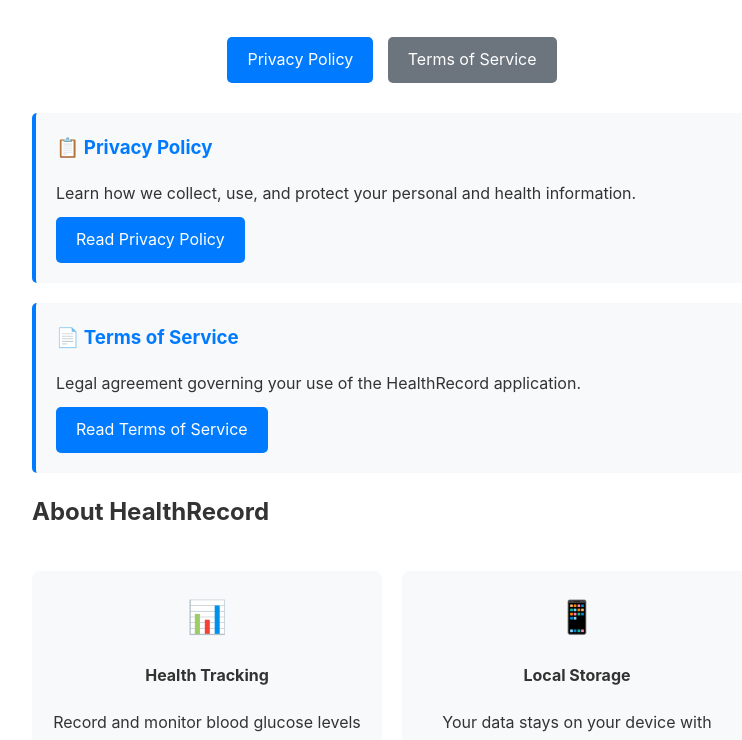
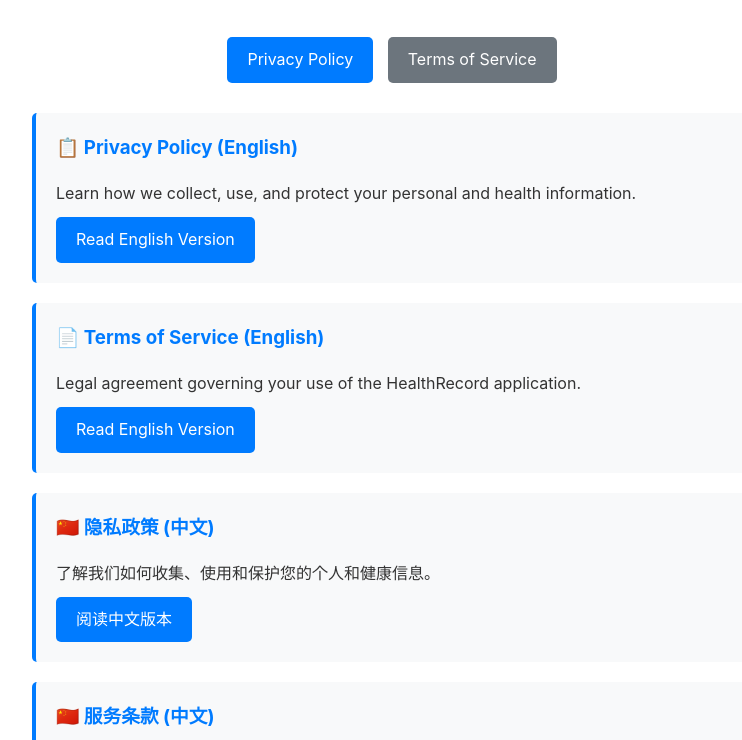
Before and after one commit to focusstar/WebPage, a plain HTML site: page index.html in a window 1280 px wide. Shown: the part 177-917 px from the top of the page, without its empty margins (248-990 px from the left). Drawn offline with Linux system fonts and the light colour scheme.

Commit message:
Add Chinese versions of privacy policy and terms of service, add HealthRecord suffix to all links

```diff
--- a/index.html
+++ b/index.html
@@ -95,20 +95,32 @@
         <p class="subtitle">Privacy Policy & Terms of Service</p>
 
         <div style="text-align: center; margin: 30px 0;">
-            <a href="privacy-policy" class="btn">Privacy Policy</a>
-            <a href="terms-of-service" class="btn btn-secondary" style="margin-left: 10px;">Terms of Service</a>
+            <a href="privacy-policy-HealthRecord" class="btn">Privacy Policy</a>
+            <a href="terms-of-service-HealthRecord" class="btn btn-secondary" style="margin-left: 10px;">Terms of Service</a>
         </div>
 
         <div class="document-card">
-            <h3 class="document-title">📋 Privacy Policy</h3>
+            <h3 class="document-title">📋 Privacy Policy (English)</h3>
             <p class="document-description">Learn how we collect, use, and protect your personal and health information.</p>
-            <a href="privacy-policy" class="btn">Read Privacy Policy</a>
+            <a href="privacy-policy-HealthRecord" class="btn">Read English Version</a>
         </div>
 
         <div class="document-card">
-            <h3 class="document-title">📄 Terms of Service</h3>
+            <h3 class="document-title">📄 Terms of Service (English)</h3>
             <p class="document-description">Legal agreement governing your use of the HealthRecord application.</p>
-            <a href="terms-of-service" class="btn">Read Terms of Service</a>
+            <a href="terms-of-service-HealthRecord" class="btn">Read English Version</a>
+        </div>
+
+        <div class="document-card">
+            <h3 class="document-title">🇨🇳 隐私政策 (中文)</h3>
+            <p class="document-description">了解我们如何收集、使用和保护您的个人和健康信息。</p>
+            <a href="privacy-policy-zh-HealthRecord" class="btn">阅读中文版本</a>
+        </div>
+
+        <div class="document-card">
+            <h3 class="document-title">🇨🇳 服务条款 (中文)</h3>
+            <p class="document-description">管理您使用HealthRecord应用程序的法律协议。</p>
+            <a href="terms-of-service-zh-HealthRecord" class="btn">阅读中文版本</a>
         </div>
 
         <h2>About HealthRecord</h2>
```
Also changed, not shown: 3 other files.
